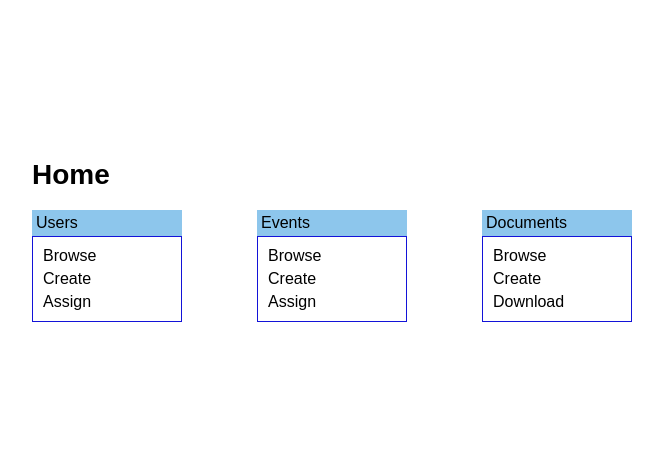
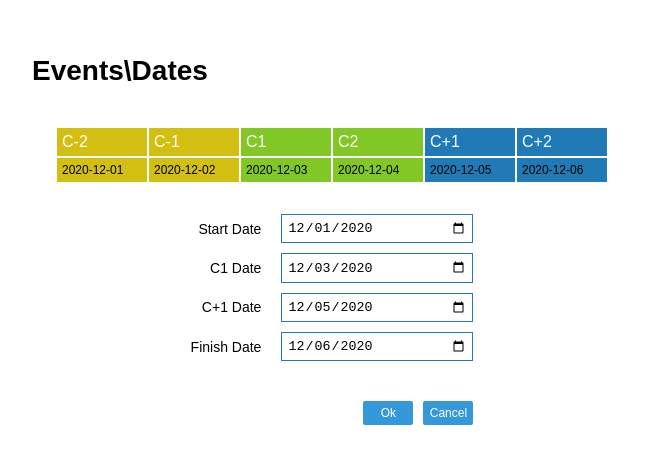
Before and after one commit to Pinkdesu/simple-spa, a React (Create React App) app: page /admin/event/1/dates in a window 1280 px wide. Before the commit this address led to /admin. Shown: the part 169-632 px from the top of the page, without its empty margins (308-971 px from the left). Built offline with nearby package versions, Linux system fonts and the light colour scheme.

Commit message:
feat: add other events page

```diff
--- a/src/features/AppBootstrap/components/RenderAdminAuthorized.jsx
+++ b/src/features/AppBootstrap/components/RenderAdminAuthorized.jsx
@@ -5,6 +5,9 @@ import BrowseUsers from "../../BrowseUsers";
 import BrowseEvents from "../../BrowseEvents";
 import AddEvent from "../../AddEvent";
 import Event from "../../Event";
+import EventTitle from "../../EventTitle";
+import EventDates from "../../EventDates";
+import EventParticipants from "../../EventParticipants";
 
 const RenderAdminAuthorized = () => {
    return (
@@ -14,6 +17,10 @@ const RenderAdminAuthorized = () => {
          <Route path="/admin/event/browse" component={BrowseEvents} exact/>
          <Route path="/admin/event/create" component={AddEvent} exact/>
          <Route path="/admin/event/:id" component={Event} exact/>
+         <Route path="/admin/event/:id/title" component={EventTitle} exact/>
+         <Route path="/admin/event/:id/dates" component={EventDates} exact/>
+         <Route path="/admin/event/:id/participants" component={EventParticipants} exact/>
+
          <Redirect from="*" to="/admin" exact/>
       </Switch>
    )
--- a/src/features/Common/Table.jsx
+++ b/src/features/Common/Table.jsx
@@ -3,10 +3,10 @@ import TableCell from "./TableCell";
 import "./style.css";
 
 const Table = (props) => {
-   const { headCols = [], children } = props;
+   const { headCols = [], className = '', children } = props;
 
    return (
-      <table className="table">
+      <table className={`table ${className}`}>
          <thead>
             <tr>
                {headCols.map((text, index) => (
--- a/src/features/Common/style.css
+++ b/src/features/Common/style.css
@@ -165,10 +165,28 @@
    padding: 5px;
 }
 
-.table tbody tr:nth-child(2) > td {
+.table tbody tr:nth-child(2n) > td {
    background-color: #8dc6ec;
 }
 
-.table td {
-   min-width: 50px;
+.table.colorTable td:nth-child(1),
+.table.colorTable td:nth-child(2) {
+   background-color: #d3bf12;
 }
+
+.table.colorTable td:nth-child(3),
+.table.colorTable td:nth-child(4) {
+   background-color: #81c725;
+}
+
+.table.colorTable td:nth-child(5),
+.table.colorTable td:nth-child(6) {
+   background-color: #207ab6;
+}
+
+.table.colorTable td {
+   min-width: 80px;
+}
+
+.table.colorTable tr:hover {
+}
--- a/src/features/Event/index.jsx
+++ b/src/features/Event/index.jsx
@@ -8,7 +8,7 @@ import UploadImage from "../UploadImage";
 import List from "../Common/List";
 import ListItem from "../Common/ListItem";
 import Button from "../Common/Button";
-import "../Profile/style.css"
+import "../Profile/style.css";
 
 const Event = () => {
    const params = useParams();
@@ -39,12 +39,11 @@ const Event = () => {
                   <ListItem text={`C+1 Date: ${getDate(c2Date)}`}/>
                   <ListItem text={`Finish Date: ${getDate(finishDate)}`}/>
                </List>
-               <List header="Participants">
+               <List header="Participants" onClick={redirectTo(`/admin/event/${id}/participants`)}>
                   <ListItem text={`Participants: ${participants}`}>
                      <Button
                         text="Assign"
                         color="yellow"
-                        onClick={redirectTo(`/admin/event/${id}/participants`)}
                     />
                   </ListItem>
                </List>
--- /dev/null
+++ b/src/features/EventDates/constants.js
@@ -0,0 +1,8 @@
+export const HEAD_COLS = [
+   "C-2",
+   "C-1",
+   "C1",
+   "C2",
+   "C+1",
+   "C+2"
+]
--- /dev/null
+++ b/src/features/EventDates/index.jsx
@@ -0,0 +1,78 @@
+import React  from "react";
+import getDate from "../../utils/getDate";
+import { useParams } from "react-router-dom";
+import { useSelector } from "react-redux";
+import { eventSelector } from "../../redux/selectors/adminSelectors";
+import useBack from "../../utils/useBack";
+import { ADD_EVENT_INFO} from "../AddEvent/constants";
+import { BUTTON_CANCEL, BUTTON_OK} from "../Registration/constants";
+import { HEAD_COLS } from "./constants";
+import Header from "../Common/Header";
+import Button from "../Common/Button";
+import ErrorBar from "../Common/ErrorBar";
+import TextField from "../Common/TextField";
+import Table from "../Common/Table";
+import TableCell from "../Common/TableCell";
+import "../ChangePasswordPage/style.css";
+
+const EventDates = () => {
+   const params = useParams();
+
+   const { id } = params;
+   const event = useSelector(eventSelector(+id));
+
+   const { startDate, c1Date, c2Date, finishDate } = event;
+
+   const goBack = useBack();
+
+   const getDayDifference = (date, diff) => {
+      const currentDate = new Date(date);
+      const dateDiffDay = currentDate.setDate(currentDate.getDate() + diff);
+      return getDate(dateDiffDay);
+   }
+
+   return (
+      <div className="main change-password-page">
+         <Header text="Events\Dates"/>
+         <div style={{ margin: "20px 0"}}>
+            <Table headCols={HEAD_COLS} className="colorTable">
+               <tr>
+                  <TableCell text={getDayDifference(c1Date, -2)}/>
+                  <TableCell text={getDayDifference(c1Date, -1)}/>
+                  <TableCell text={getDayDifference(c1Date, 0)}/>
+                  <TableCell text={getDayDifference(c1Date, 1)}/>
+                  <TableCell text={getDayDifference(c2Date, 0)}/>
+                  <TableCell text={getDayDifference(c2Date, 1)}/>
+               </tr>
+            </Table>
+         </div>
+         <div className="form-wrapper">
+            <ErrorBar errors={{}}/>
+            <div className="label-block">
+               <TextField
+                  {...ADD_EVENT_INFO.startDate}
+                  value={getDate(startDate)}
+               />
+               <TextField
+                  {...ADD_EVENT_INFO.c1Date}
+                  value={getDate(c1Date)}
+               />
+               <TextField
+                  {...ADD_EVENT_INFO.c2Date}
+                  value={getDate(c2Date)}
+               />
+               <TextField
+                  {...ADD_EVENT_INFO.finishDate}
+                  value={getDate(finishDate)}
+               />
+            </div>
+            <div className="button-block row">
+               <Button text={BUTTON_OK} />
+               <Button text={BUTTON_CANCEL} onClick={goBack}/>
+            </div>
+         </div>
+      </div>
+   )
+}
+
+export default EventDates;
--- /dev/null
+++ b/src/features/EventParticipants/constants.js
@@ -0,0 +1,4 @@
+export const PARTICIPANTS_INFO = {
+   type: 'number',
+   label: 'Participants'
+}
--- /dev/null
+++ b/src/features/EventParticipants/index.jsx
@@ -0,0 +1,41 @@
+import React from "react";
+import useBack from "../../utils/useBack";
+import {  useParams } from "react-router-dom";
+import { useSelector } from "react-redux";
+import { eventSelector } from "../../redux/selectors/adminSelectors";
+import { BUTTON_CANCEL, BUTTON_OK} from "../Registration/constants";
+import { PARTICIPANTS_INFO } from "./constants";
+import Header from "../Common/Header";
+import Button from "../Common/Button";
+import ErrorBar from "../Common/ErrorBar";
+import TextField from "../Common/TextField";
+
+const EventParticipants = () => {
+   const params = useParams();
+
+   const { id } = params;
+   const event = useSelector(eventSelector(+id));
+
+   const goBack = useBack();
+
+   return(
+      <div className="main">
+         <Header text="Event\Participants"/>
+         <div className="form-wrapper">
+            <ErrorBar errors={{}}/>
+               <div className="label-block">
+               <TextField
+                  {...PARTICIPANTS_INFO}
+                  value={event.participants}
+               />
+               </div>
+               <div className="button-block row">
+                  <Button text={BUTTON_OK} />
+                  <Button text={BUTTON_CANCEL} onClick={goBack} />
+               </div>
+         </div>
+      </div>
+   );
+}
+
+export default EventParticipants;
--- /dev/null
+++ b/src/features/EventTitle/index.jsx
@@ -0,0 +1,41 @@
+import React from "react";
+import { ADD_EVENT_INFO } from "../AddEvent/constants"
+import useBack from "../../utils/useBack";
+import {  useParams } from "react-router-dom";
+import { useSelector } from "react-redux";
+import { eventSelector } from "../../redux/selectors/adminSelectors";
+import { BUTTON_CANCEL, BUTTON_OK} from "../Registration/constants";
+import Header from "../Common/Header";
+import Button from "../Common/Button";
+import ErrorBar from "../Common/ErrorBar";
+import TextField from "../Common/TextField";
+
+const EventTitle = () => {
+   const params = useParams();
+
+   const { id } = params;
+   const event = useSelector(eventSelector(+id));
+
+   const goBack = useBack();
+
+   return(
+      <div className="main">
+         <Header text="Event\Title"/>
+         <div className="form-wrapper">
+            <ErrorBar errors={{}}/>
+               <div className="label-block">
+               <TextField
+                  {...ADD_EVENT_INFO.title}
+                  value={event.title}
+               />
+               </div>
+               <div className="button-block row">
+                  <Button text={BUTTON_OK} />
+                  <Button text={BUTTON_CANCEL} onClick={goBack} />
+               </div>
+         </div>
+      </div>
+   );
+}
+
+export default EventTitle;
--- a/src/utils/getDate.js
+++ b/src/utils/getDate.js
@@ -1,4 +1,6 @@
 // eslint-disable-next-line import/no-anonymous-default-export
 export default function(date) {
-   return date.toISOString().split('T')[0];
+   const currentDate = new Date(date);
+
+   return currentDate.toISOString().split('T')[0];
 };
```
